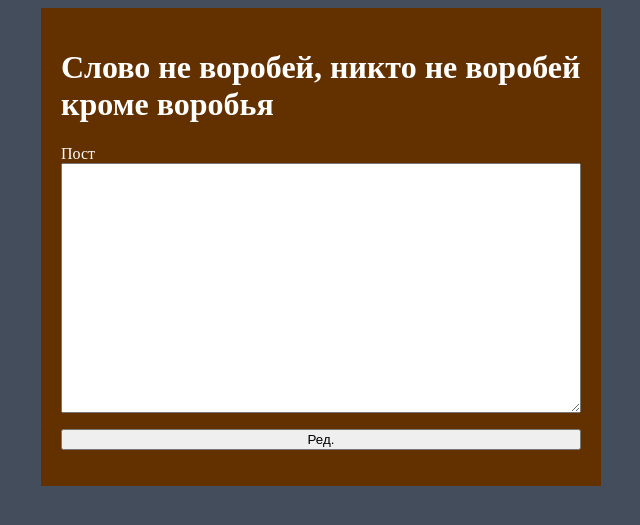
After one commit to ArtemKuksenko/flask_example, a Flask app: page /edit/1 in a window 1280 px wide. The commit adds this page. Shown: the top 525 px of the page, without its empty margins (319-959 px from the left). Run offline with Flask 2, Linux system fonts and the light colour scheme.

Commit message:
edit_form

```diff
--- a/app/forms.py
+++ b/app/forms.py
@@ -13,6 +13,11 @@ class AddCommentForm(FlaskForm):
     id = HiddenField()
     submit = SubmitField('Отправить')
 
+class EditPostButton(FlaskForm):
+    id = HiddenField()
+    submit = SubmitField('Ред.')
+
 class EditPostForm(FlaskForm):
     id = HiddenField()
-    submit = SubmitField('ред.')
+    text = TextAreaField('Пост', validators=[DataRequired()])
+    submit = SubmitField('Ред.')
--- a/app/routes.py
+++ b/app/routes.py
@@ -3,7 +3,7 @@
 from flask import render_template, flash, redirect  # зависимость для шаблонов
 from app import app
 
-from app.forms import AddPostForm, AddCommentForm, EditPostForm
+from app.forms import AddPostForm, AddCommentForm, EditPostButton, EditPostForm
 from app.views import add_post
 
 
@@ -30,7 +30,12 @@ def template_id(username):
     homebodies = ['По', 'Ляля', 'Тинки-Винки', 'Дипси']
     return render_template('template.html', title='Home', user=user, homebodies=homebodies)
 
-
+@app.route('/edit/<id>', methods=['GET', 'POST'])
+def edit_post(id):
+    form = EditPostForm()
+    if form.validate_on_submit():
+        return redirect('/index')
+    return render_template('edit_post.html', title='ред.пост', form=form)
 
 @app.route('/create', methods=['GET', 'POST'])
 def add_post_route():
@@ -54,7 +59,9 @@ def index():
         print(form.data.get('comment'))
         return redirect('/index')
 
-    edit = EditPostForm()
+    edit = EditPostButton()
+    if edit.validate_on_submit():
+        return redirect(f"/edit/{edit.data.get('id')}")
 
     posts = [
         {
@@ -94,7 +101,7 @@ def index():
         p['form'] = AddCommentForm()
         p['form'].id.default = p['id']
         p['form'].process()
-        p['edit'] = EditPostForm()
+        p['edit'] = EditPostButton()
         p['edit'].id.default = p['id']
         p['edit'].process()
 
--- a/app/static/main.css
+++ b/app/static/main.css
@@ -15,6 +15,13 @@ body{
     margin: 0 auto;
     width: 520px;
     background: #4e0063;
+    padding: 20px;
+    color: white;
+}
+.edit-post{
+    margin: 0 auto;
+    width: 520px;
+    background: #633000;
     padding: 20px;
     color: white;
 }
--- /dev/null
+++ b/app/templates/edit_post.html
@@ -0,0 +1,16 @@
+{% extends "base.html" %}
+
+{% block content %}
+    <div class="edit-post">
+        <h1>Слово не воробей, никто не воробей кроме воробья</h1>
+        <form method="post">
+            {{ form.hidden_tag() }}
+            <p>
+                {{ form.text.label }}<br>
+                {{ form.text(size=32) }}
+            </p>
+
+            <p>{{ form.submit() }}</p>
+        </form>
+    </div>
+{% endblock %}
```
